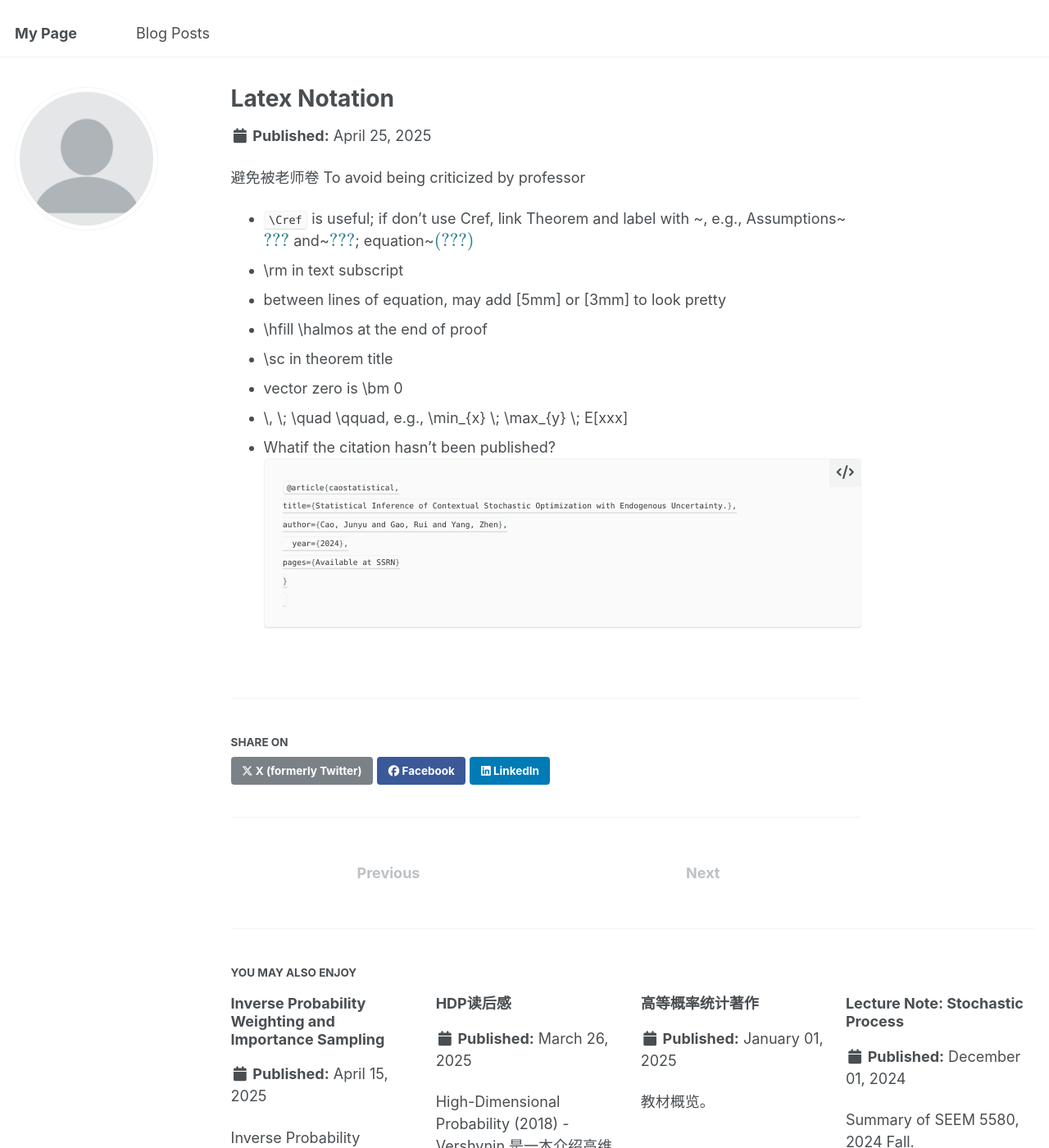
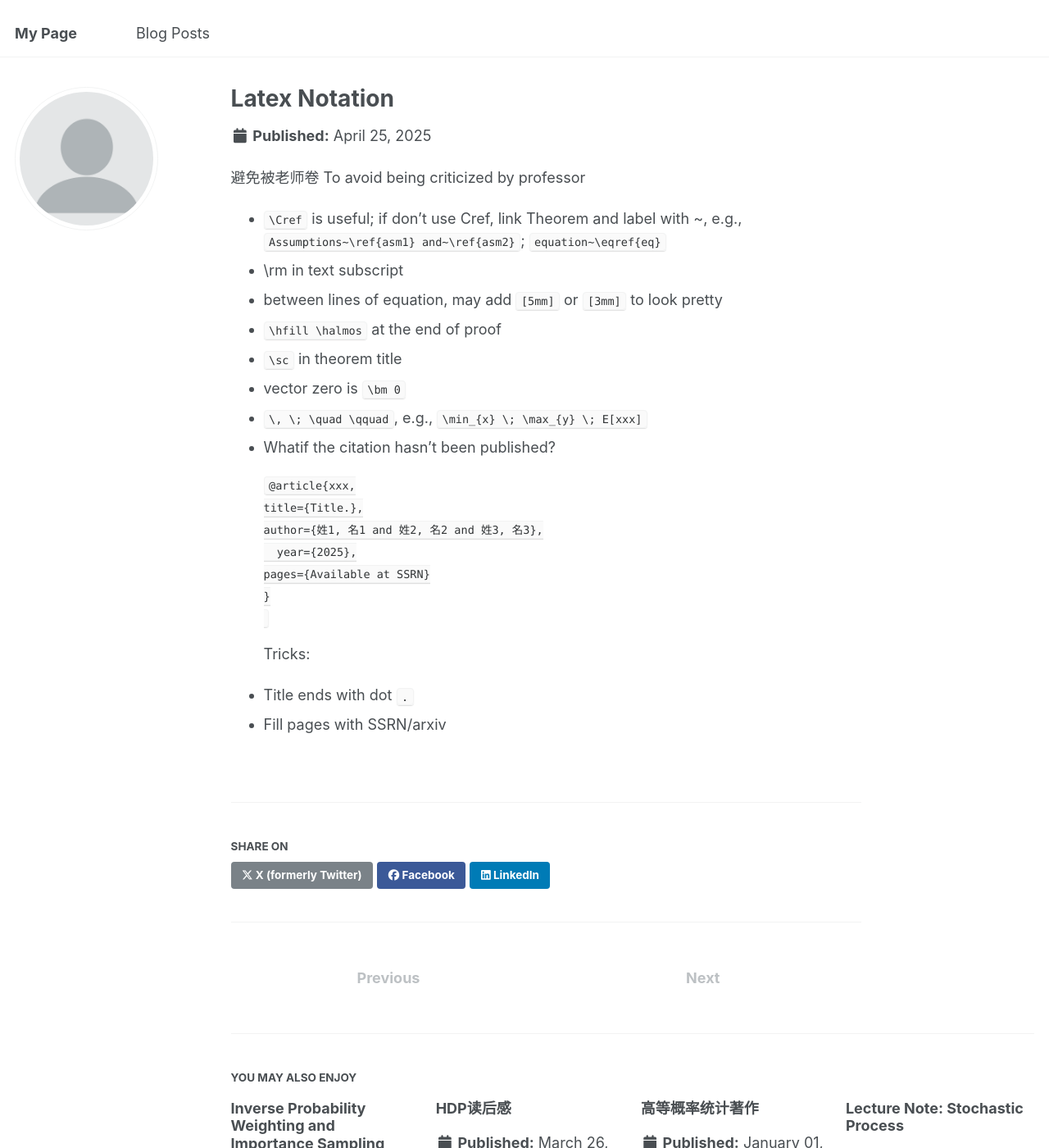
Before and after one commit to JiinnW/JiinnW, a Jekyll site: the page built from _posts/2025-04-25-blog-post-1.md, in a window 1280 px wide and 1400 px high. Shown: the whole window at 82% size. Built offline with Jekyll 4.4.1, drawn with Linux system fonts in a browser that asks for light colours.

Commit message:
Update 2025-04-25-blog-post-1.md

````diff
--- a/_posts/2025-04-25-blog-post-1.md
+++ b/_posts/2025-04-25-blog-post-1.md
@@ -6,19 +6,22 @@ tags:
 ---
 避免被老师卷 To avoid being criticized by professor
 
-- `\Cref` is useful; if don't use Cref, link Theorem and label with ~, e.g., Assumptions~\ref{asm1} and~\ref{asm2}; equation~\eqref{eq}
+- `\Cref` is useful; if don't use Cref, link Theorem and label with ~, e.g., `Assumptions~\ref{asm1} and~\ref{asm2}`; `equation~\eqref{eq}`
 - \rm in text subscript
-- between lines of equation, may add [5mm] or [3mm] to look pretty
-- \hfill \halmos at the end of proof
-- \sc in theorem title
-- vector zero is \bm 0
-- \, \; \quad \qquad, e.g., \min_{x} \; \max_{y} \; E[xxx]
+- between lines of equation, may add `[5mm]` or `[3mm]` to look pretty
+- `\hfill \halmos` at the end of proof
+- `\sc` in theorem title
+- vector zero is `\bm 0`
+- `\, \; \quad \qquad`, e.g., `\min_{x} \; \max_{y} \; E[xxx]`
 - Whatif the citation hasn't been published?
-```latex
-@article{caostatistical,
-  title={Statistical Inference of Contextual Stochastic Optimization with Endogenous Uncertainty.},
-  author={Cao, Junyu and Gao, Rui and Yang, Zhen},
-    year={2024},
+```Latex
+@article{xxx,
+  title={Title.},
+  author={姓1, 名1 and 姓2, 名2 and 姓3, 名3},
+    year={2025},
 pages={Available at SSRN}
 }
 ```
+Tricks:
+- Title ends with dot `.`
+- Fill pages with SSRN/arxiv
````
